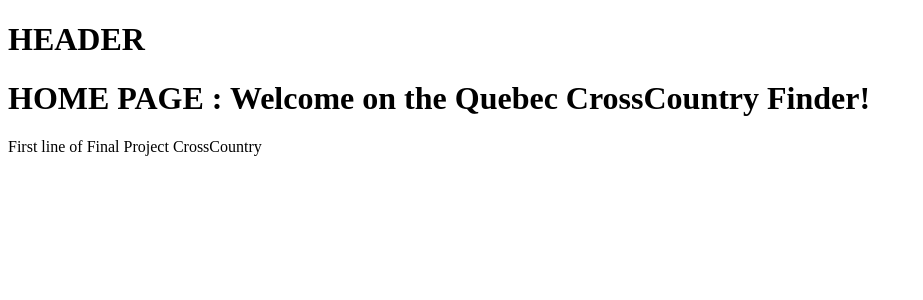
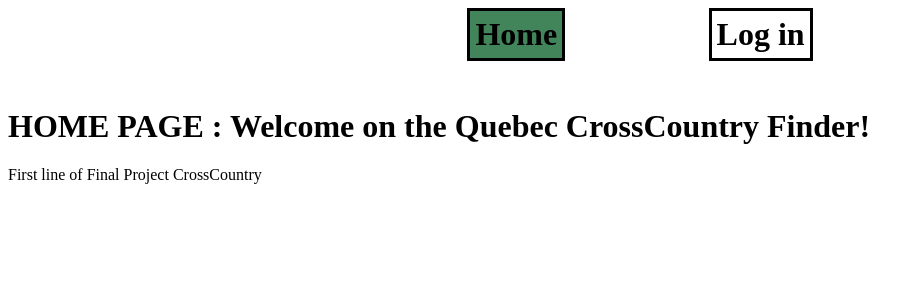
Before and after one commit to CharlesEricStLD/FinalProject, a React (Vite) app in the folder frontend/: page / in a window 1280 px wide. Shown: the top 300 px of the page, without its empty margins (0-923 px from the left). Built offline with nearby package versions, Linux system fonts and the light colour scheme.

Commit message:
feat : Ad basic header

```diff
--- a/frontend/package.json
+++ b/frontend/package.json
@@ -15,8 +15,9 @@
     "match-sorter": "^6.3.1",
     "react": "^18.2.0",
     "react-dom": "^18.2.0",
-    "react-router-dom": "^6.19.0",
-    "sort-by": "^1.2.0"
+    "react-router-dom": "^6.20.0",
+    "sort-by": "^1.2.0",
+    "styled-components": "^6.1.1"
   },
   "devDependencies": {
     "@types/react": "^18.2.15",
--- a/frontend/src/components/Header.jsx
+++ b/frontend/src/components/Header.jsx
@@ -1,10 +1,49 @@
 //This is the navigation Bar component
+
+import { NavLink } from "react-router-dom";
+import styled from "styled-components"
 
 export const Header = () => {
 
   return (
-    <h1>HEADER</h1>
+    <Wrapper>
+            <NavBar>
+                <NavItem to="/">Home</NavItem>
+                <NavItem to="/login">Log in </NavItem>
+            </NavBar>
+    </Wrapper>
   )
 
+}
 
-}
+
+const NavItem = styled(NavLink)`
+    text-decoration: none;
+    border: solid 3px black;
+    padding: 5px;
+    font-weight: bold;
+    color: black;
+    background-color: white;
+
+    &.active {
+        background: rgb(66,133,91);
+    }
+`;
+
+const NavBar = styled.div`
+    position: absolute;
+    z-index: 1;
+    top: 85%;
+    width: 50%;
+    display: flex;
+    justify-content: space-evenly;
+    font-size: 2em;
+`
+
+const Wrapper = styled.div`
+    display: flex;
+    justify-content: center;
+    position: relative;
+    background: rgb(66,133,91);
+    margin-bottom: 100px;
+    `
```
Also changed, not shown: 1 other file (tests, documents, lock files or other folders).
